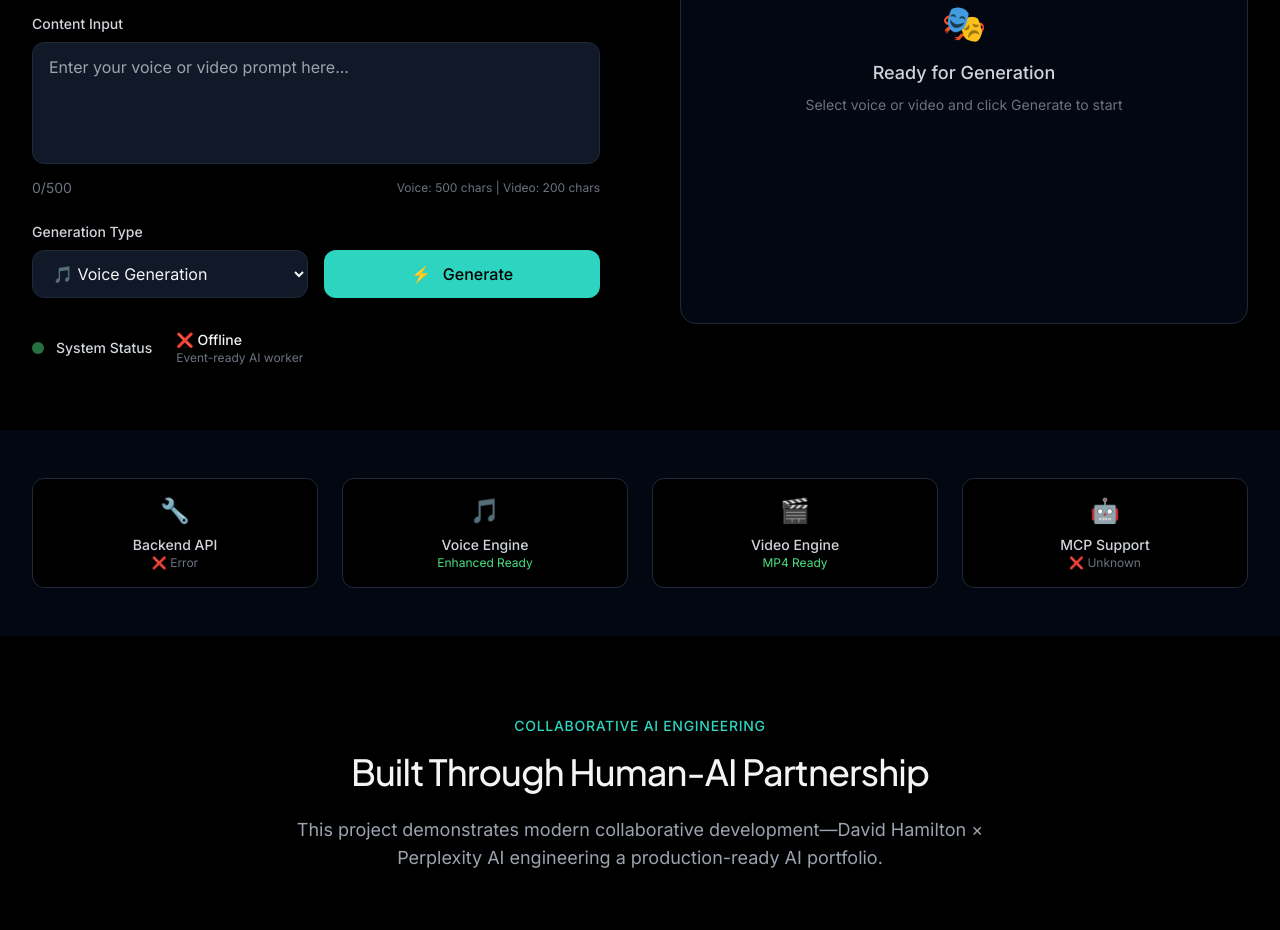
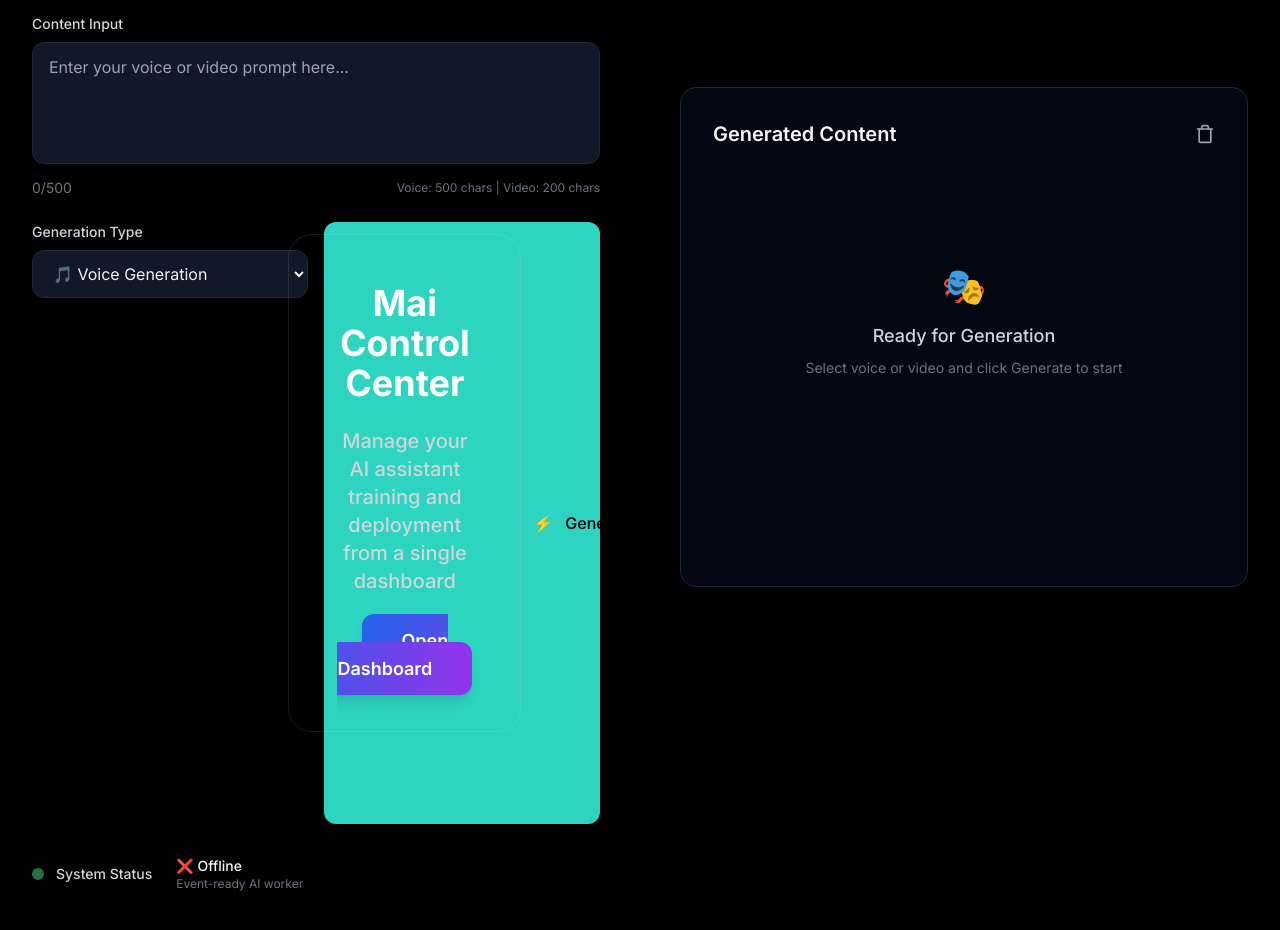
Before and after one commit to DRKV8R/sesame-csm-dark, a plain HTML site: page index.html in a window 1280 px wide. Shown: the part 314-1244 px from the top of the page. Drawn offline with nearby package versions, Linux system fonts and the light colour scheme.

Commit message:
Update index.html

```diff
--- a/index.html
+++ b/index.html
@@ -155,7 +155,16 @@
                                     id="generate-btn"
                                     onclick="generateContent()"
                                     class="w-full inline-flex items-center justify-center gap-3 px-6 py-3 rounded-xl font-medium transition-all duration-200 hover:scale-105 text-black bg-teal-400 hover:bg-teal-300 disabled:opacity-50 disabled:cursor-not-allowed disabled:hover:scale-100"
-                                >
+                                >      <!-- Dashboard Link -->
+      <div class="glass rounded-3xl p-12 mb-20 border border-white/10">
+        <h2 class="text-4xl font-bold mb-6 text-white">Mai Control Center</h2>
+        <p class="text-xl text-gray-300 mb-8 max-w-3xl mx-auto">
+          Manage your AI assistant training and deployment from a single dashboard
+        </p>
+        <a href="dashboard.html" class="btn bg-gradient-to-r from-blue-600 to-purple-600 hover:from-blue-700 hover:to-purple-700 text-white py-4 px-10 rounded-xl text-lg font-semibold shadow-lg">
+          Open Dashboard
+        </a>
+      </div>
                                     <span class="button-icon">⚡</span>
                                     <span class="button-text">Generate</span>
                                 </button>
```
